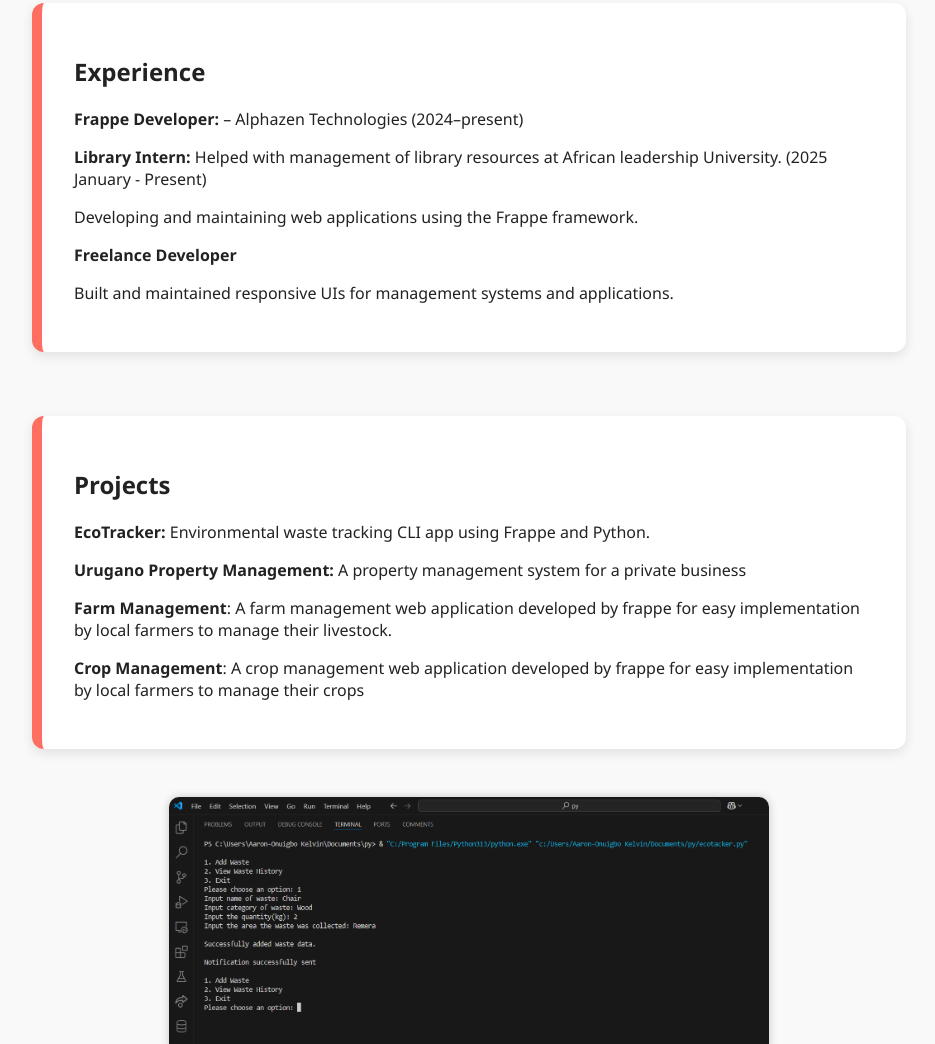
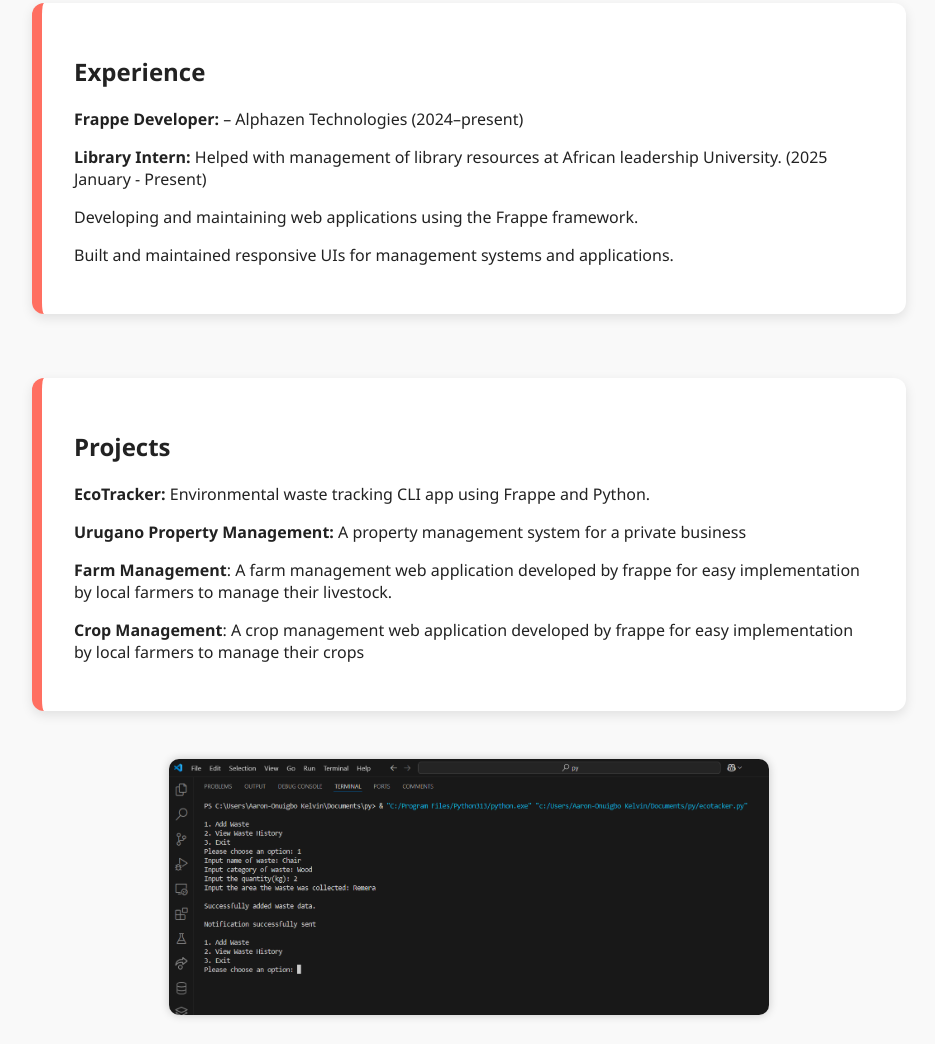
Before and after one commit to KelvinAaron/Personal-Resume, a plain HTML site: page index.html in a window 1280 px wide. Shown: the part 1496-2540 px from the top of the page, without its empty margins (171-1106 px from the left). Drawn offline with Linux system fonts and the light colour scheme.

```diff
--- a/index.html
+++ b/index.html
@@ -75,7 +75,6 @@
                 <p><strong>Library Intern:</strong> Helped with management of library resources at African leadership
                     University. (2025 January - Present)</p>
                 <p>Developing and maintaining web applications using the Frappe framework.</p>
-                <p><strong>Freelance Developer</strong></p>
                 <p>Built and maintained responsive UIs for management systems and applications.</p>
             </div>
         </section>
```
